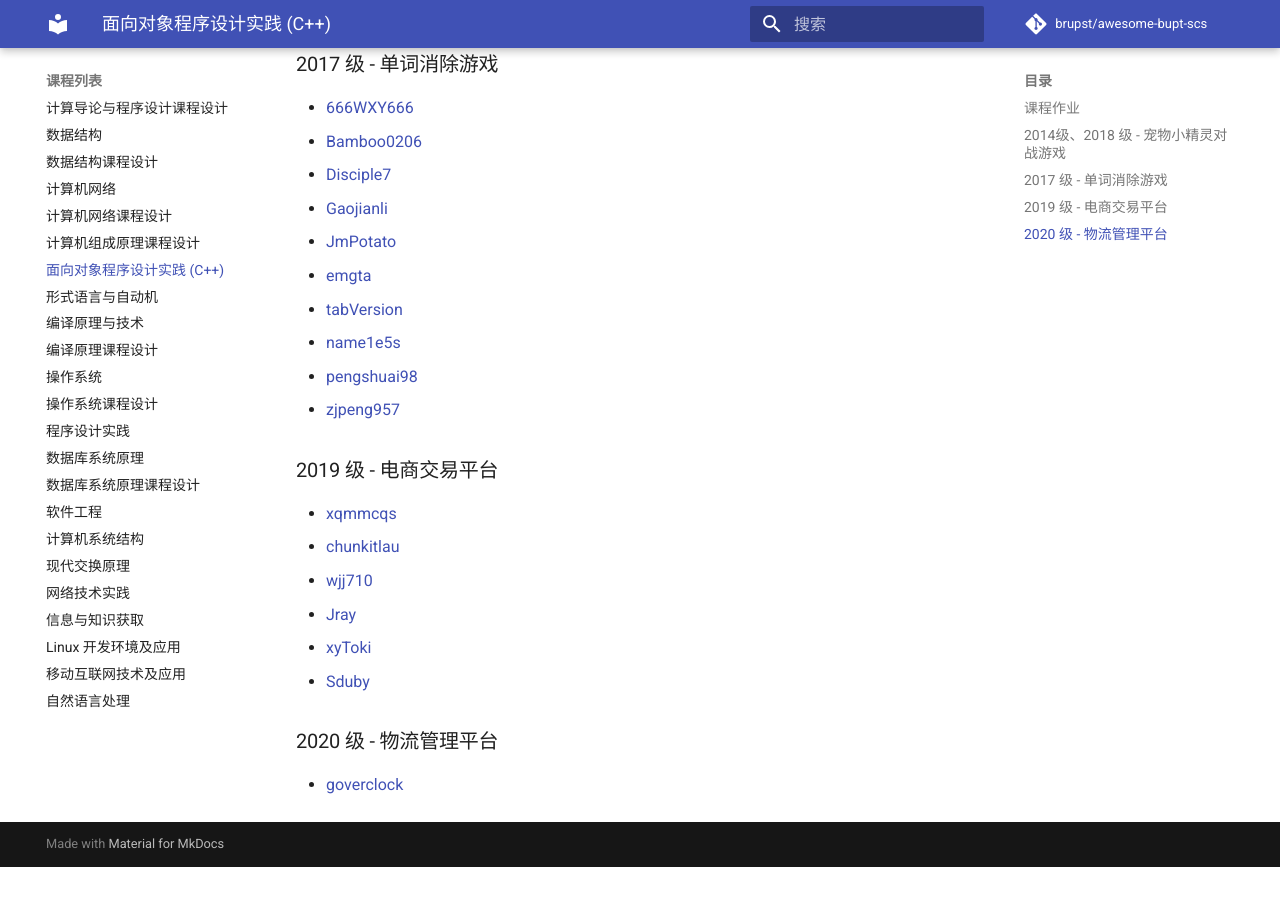
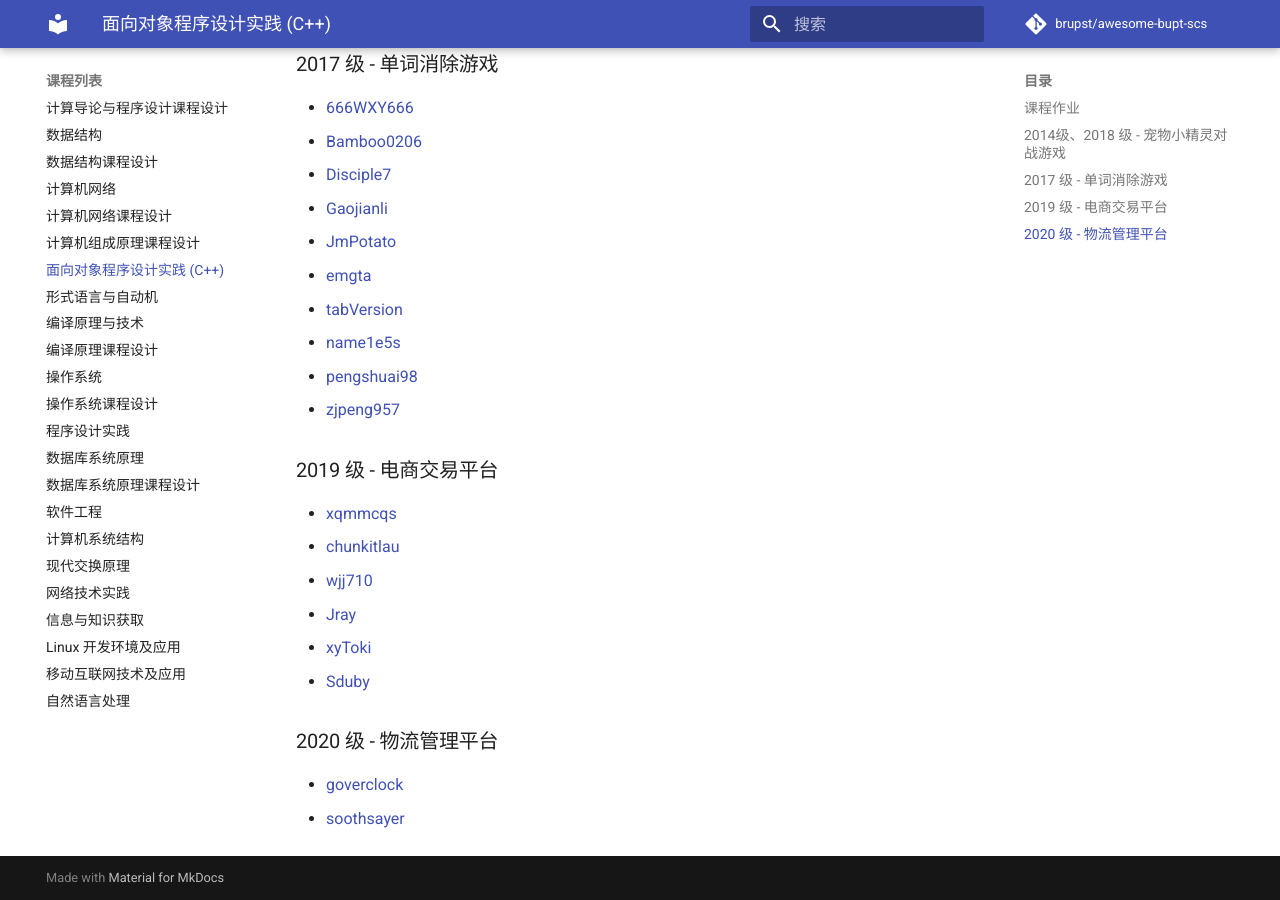
Before and after one commit to brupst/awesome-bupt-scs, an MkDocs documentation site: the page built from projects/C++.md, in a window 1280 px wide and 900 px high, scrolled down 621 px. Built offline with MkDocs 1.6.1 and Material for MkDocs 9.7.7, drawn with Linux system fonts in a browser that asks for light colours; comment, search, counter and statistics services are not loaded; before the commit the page ends 1488 px from its top, so only the background shows below that.

Commit message:
add my works

```diff
--- a/projects/C++.md
+++ b/projects/C++.md
@@ -40,3 +40,4 @@
 ### 2020 级 - 物流管理平台
 
 - [goverclock](https://github.com/goverclock/BUPT-Projects-Public/tree/main/express_manager)
+- [soothsayer](https://github.com/Adam-Teng/delivery-system/)
```
Also changed, not shown: projects/Project-Laboratory-Algorithms-and-Data-Structures.md (+1 -0 lines).
